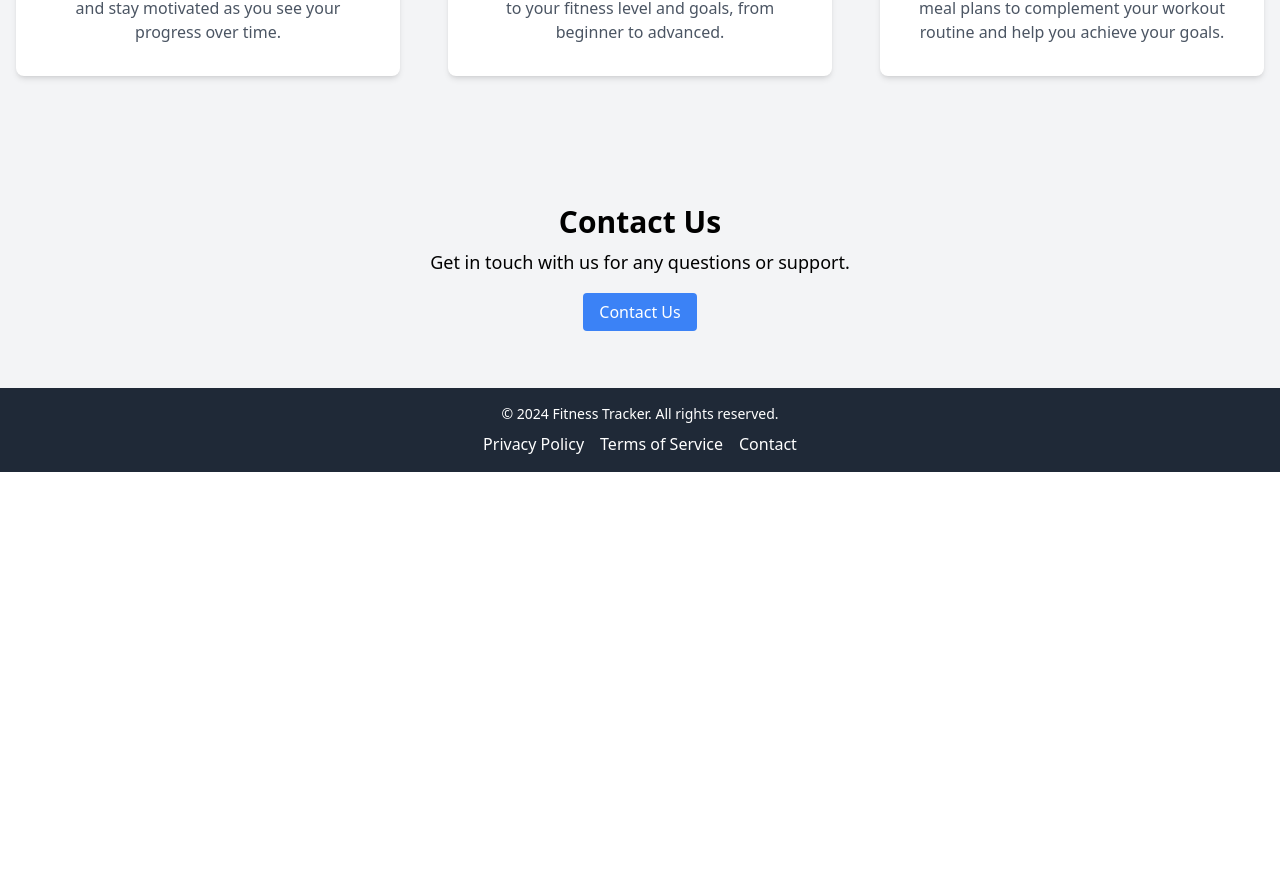
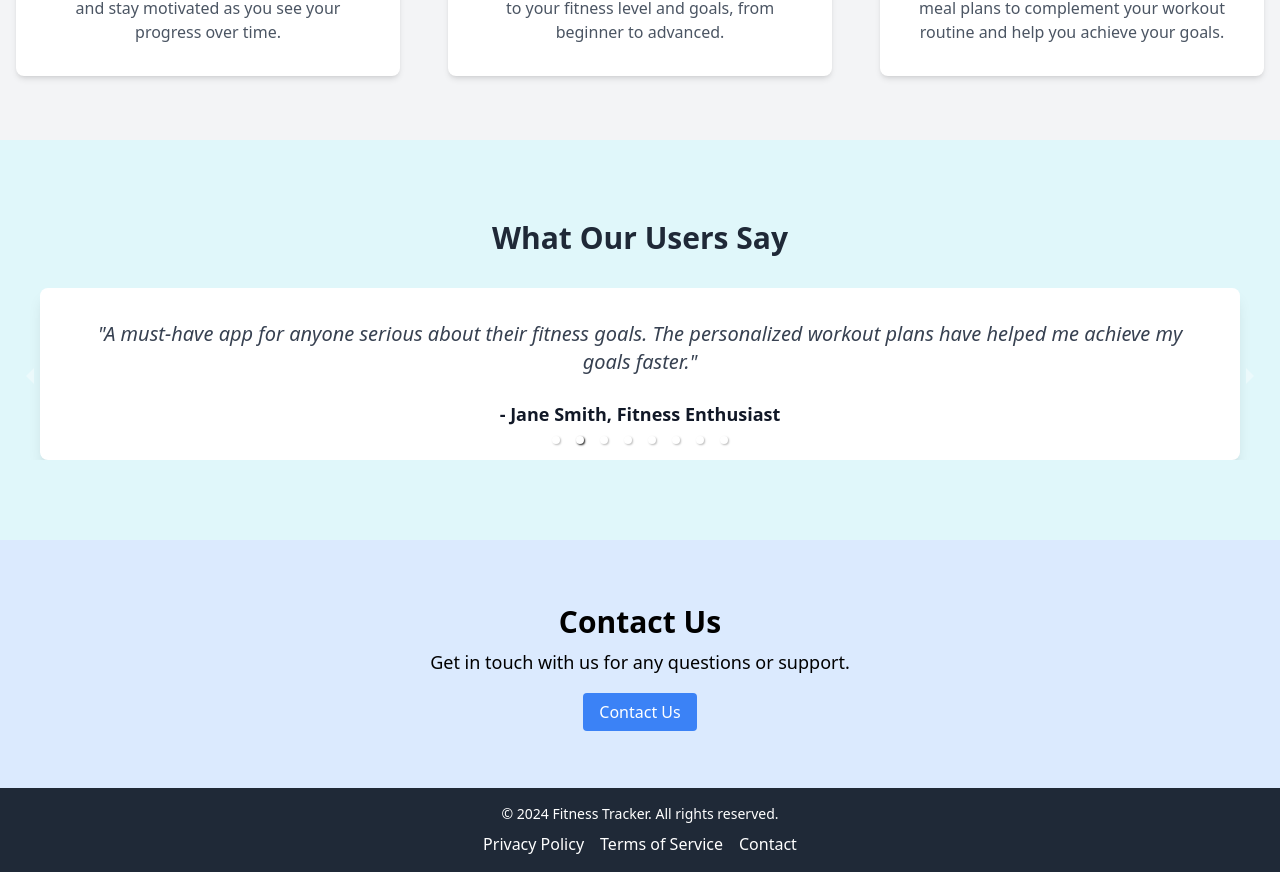
Before and after one commit to dhruvknowstocode/fitness-freaks, a React (Vite) app: page / in a window 1280 px wide. Shown: the part 1012-1884 px from the top of the page. Before the commit the page ends 1484 px from the top, so only its background shows below. Built offline with nearby package versions, Linux system fonts and the light colour scheme.

Commit message:
added testemonails

```diff
--- a/package.json
+++ b/package.json
@@ -15,6 +15,7 @@
     "react": "^18.3.1",
     "react-dom": "^18.3.1",
     "react-icons": "^5.2.1",
+    "react-responsive-carousel": "^3.2.23",
     "react-router-dom": "^6.26.0",
     "tailwindcss": "^3.4.9"
   },
--- /dev/null
+++ b/src/components/Carousel.jsx
@@ -0,0 +1,66 @@
+// src/components/Carousel.jsx
+import React from 'react';
+import { Carousel } from 'react-responsive-carousel';
+import 'react-responsive-carousel/lib/styles/carousel.min.css'; // Import carousel styles
+
+const testimonials = [
+    {
+      quote: "This app has completely changed the way I approach my fitness routine. I feel stronger and more motivated every day. Highly recommended!",
+      author: "John Doe, Professional Athlete"
+    },
+    {
+      quote: "A must-have app for anyone serious about their fitness goals. The personalized workout plans have helped me achieve my goals faster.",
+      author: "Jane Smith, Fitness Enthusiast"
+    },
+    {
+      quote: "The best fitness tracker I've used so far. The intuitive interface and real-time tracking keep me on top of my progress.",
+      author: "Mike Johnson, Health Coach"
+    },
+    {
+      quote: "With this app, I’ve managed to lose 15 pounds and feel more energetic. The progress tracking is simply amazing!",
+      author: "Sarah Williams, Busy Professional"
+    },
+    {
+      quote: "The community features in this app are great! I love connecting with others on the same fitness journey.",
+      author: "Emily Davis, Yoga Instructor"
+    },
+    {
+      quote: "Finally, a fitness app that understands my needs. The tailored workouts and meal plans are a game changer.",
+      author: "James Brown, Personal Trainer"
+    },
+    {
+      quote: "The motivation I get from the daily challenges keeps me going. I never knew working out could be this fun!",
+      author: "Sophia Lee, University Student"
+    },
+    {
+      quote: "I’ve tried many apps, but this one stands out with its comprehensive features and user-friendly design. A real game-changer!",
+      author: "David Wilson, Marathon Runner"
+    }
+  ];
+
+
+const CarouselComponent = () => (
+  <section id="carousel" className="py-20" style={{ backgroundColor: '#e0f7fa' }}>
+    <div className="container mx-auto px-4">
+      <h2 className="text-3xl font-bold text-center mb-8 text-gray-800">What Our Users Say</h2>
+      <Carousel
+        showThumbs={false}
+        autoPlay
+        infiniteLoop
+        interval={5000}
+        showStatus={false}
+        showIndicators={true}
+        dynamicHeight={false}
+      >
+        {testimonials.map((testimonial, index) => (
+          <div key={index} className="text-center p-8 bg-white rounded-lg shadow-lg mx-6">
+            <p className="text-xl italic text-gray-700 mb-6">"{testimonial.quote}"</p>
+            <p className="text-lg font-semibold text-gray-900">- {testimonial.author}</p>
+          </div>
+        ))}
+      </Carousel>
+    </div>
+  </section>
+);
+
+export default CarouselComponent;
--- a/src/components/ContactSection.jsx
+++ b/src/components/ContactSection.jsx
@@ -2,7 +2,7 @@
 import React from 'react';
 
 const ContactSection = () => (
-  <section id="contact" className="bg-gray-100 py-16">
+  <section id="contact" className="bg-blue-100 py-16">
     <div className="container mx-auto px-4 text-center">
       <h2 className="text-3xl font-bold mb-2">Contact Us</h2>
       <p className="text-lg mb-6">Get in touch with us for any questions or support.</p>
--- a/src/pages/Home.jsx
+++ b/src/pages/Home.jsx
@@ -1,15 +1,15 @@
 // src/pages/Home.jsx
 import React from 'react';
-import Header from '../components/Header';
 import HeroSection from '../components/HeroSection';
+import CarouselComponent from '../components/Carousel';
 import FeatureSection from '../components/FeatureSection';
 import ContactSection from '../components/ContactSection';
-import Footer from '../components/Footer';
 
 const Home = () => (
   <div>
     <HeroSection />
     <FeatureSection id="features"/>
+    <CarouselComponent />
     <ContactSection />
   </div>
 );
```
Also changed, not shown: 2 other files (tests, documents, lock files or other folders).
